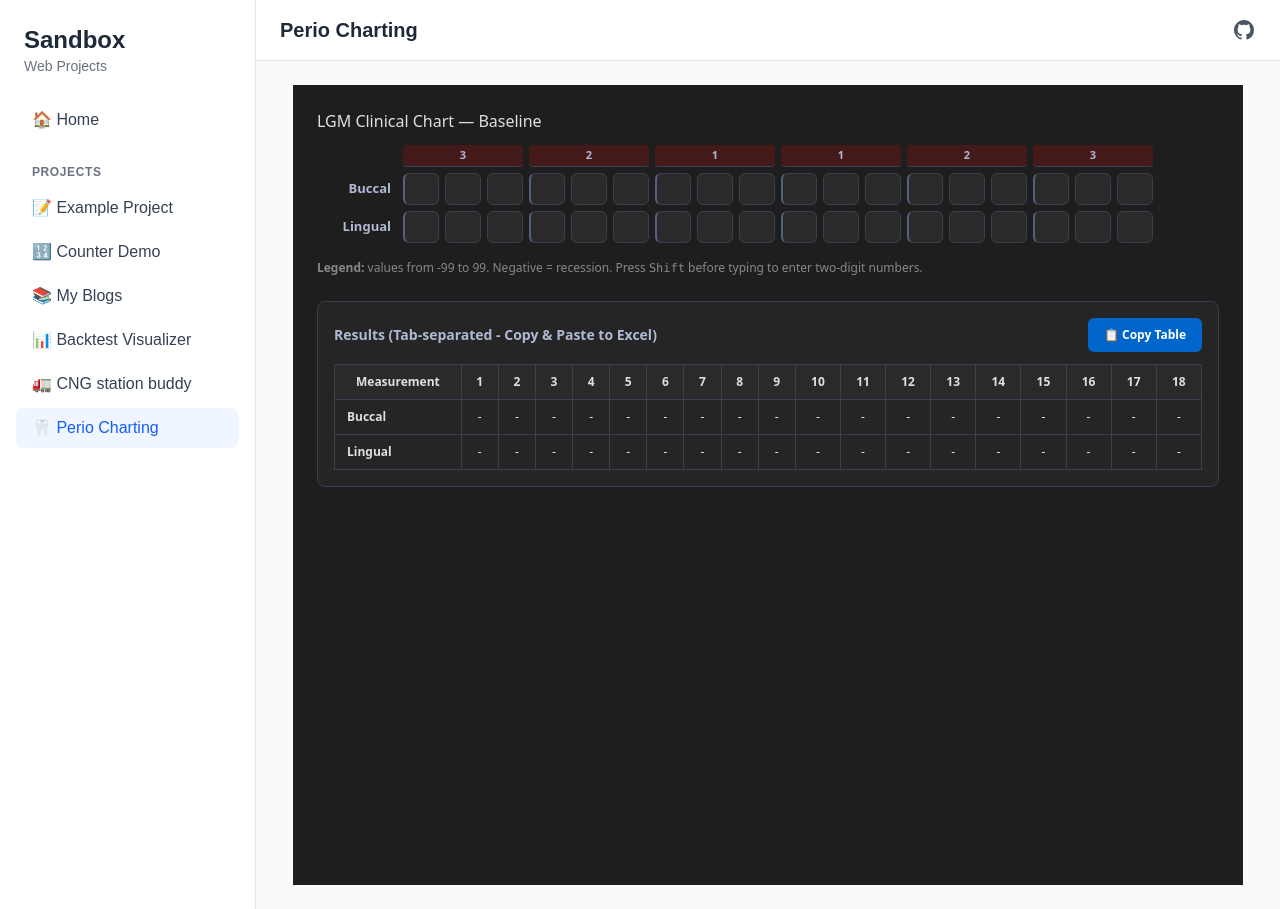
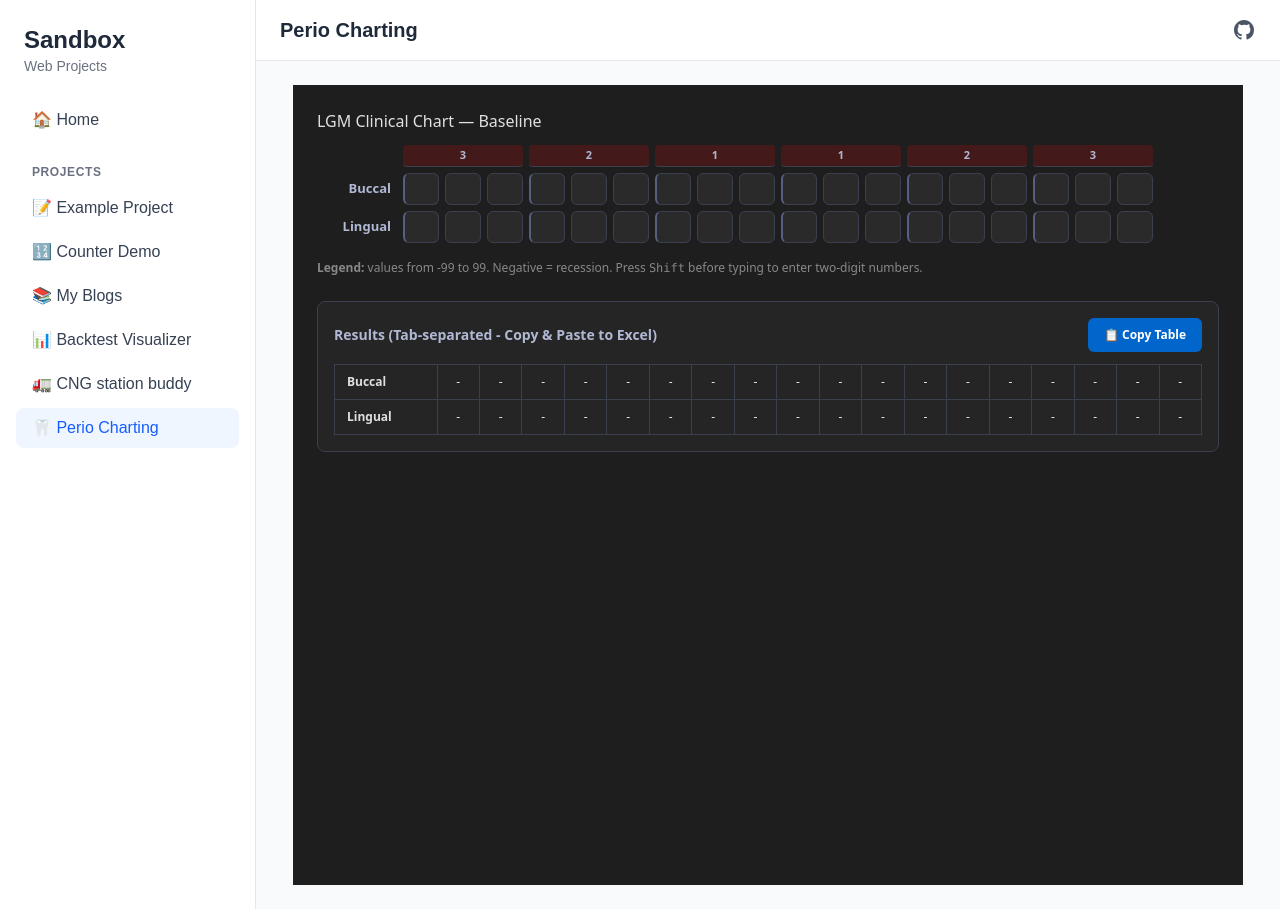
Before and after one commit to ishu9bansal/sandbox, a Next.js app: page /perio in a window 1280 px wide. Built offline with nearby package versions, Linux system fonts and the light colour scheme.

Commit message:
remove extra code

```diff
--- a/src/components/ResultsTable.tsx
+++ b/src/components/ResultsTable.tsx
@@ -69,16 +69,6 @@ const ResultsTable = ({
       )}
 
       <table ref={tableRef} style={tableStyle}>
-        <thead>
-          <tr style={headerStyle}>
-            <th style={cellStyle}>Measurement</th>
-            {Array.from({ length: columns }).map((_, i) => (
-              <th key={i} style={cellStyle}>
-                {i + 1}
-              </th>
-            ))}
-          </tr>
-        </thead>
         <tbody>
           {rows.map((row) => (
             <tr key={row.label} style={rowStyle}>
```
Also changed, not shown: src/app/perio/page.tsx (+0 -8 lines).
